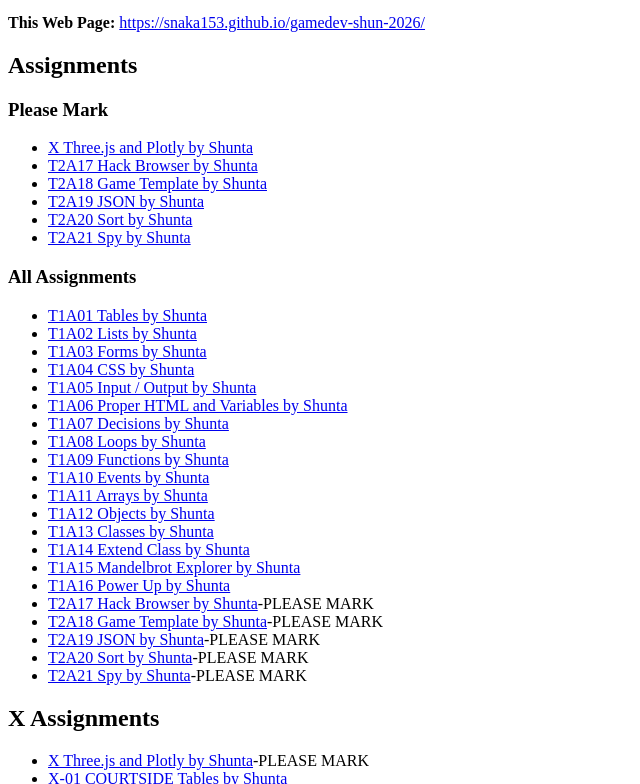
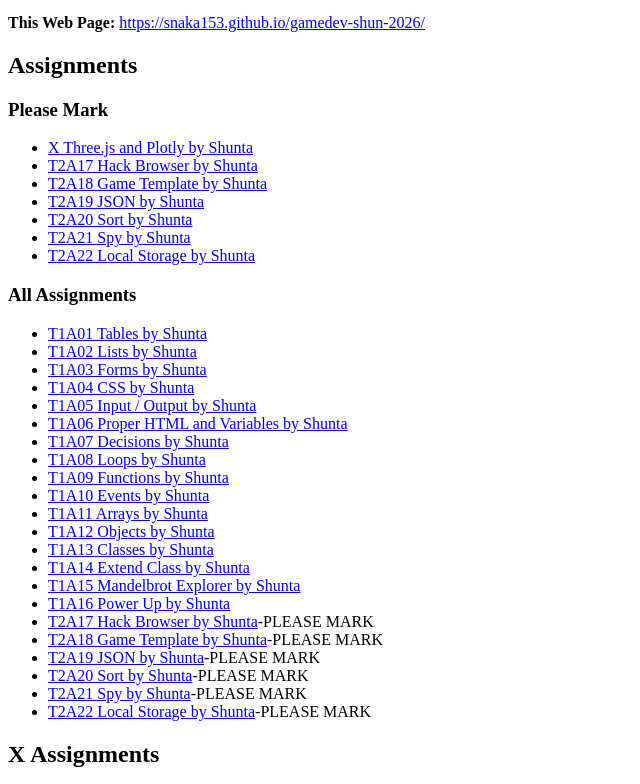
Before and after one commit to SNaka153/gamedev-shun-2026, a plain HTML site: page index.html in a window 1280 px wide. Shown: the part 100-884 px from the top of the page, without its empty margins (0-640 px from the left). Drawn offline with Linux system fonts and the light colour scheme.

Commit message:
Add link for T2A22 Local Storage assignment

```diff
--- a/index.html
+++ b/index.html
@@ -29,6 +29,7 @@
     <li><a href="t2a19-json-shunta.html">T2A19 JSON by Shunta</a></li>
     <li><a href="t2a20-sort-shunta.html">T2A20 Sort by Shunta</a></li>
     <li><a href="t2a21-spy-by-shunta.html">T2A21 Spy by Shunta</a></li>
+    <li><a href="t2a22-local-storage-shunta.html">T2A22 Local Storage by Shunta</a></li>
   </ul>
 
   <h3>All Assignments</h3>
@@ -54,6 +55,7 @@
     <li><a href="t2a19-json-shunta.html">T2A19 JSON by Shunta</a>-PLEASE MARK</li>
     <li><a href="t2a20-sort-shunta.html">T2A20 Sort by Shunta</a>-PLEASE MARK</li>
     <li><a href="t2a21-spy-by-shunta.html">T2A21 Spy by Shunta</a>-PLEASE MARK</li>
+    <li><a href="t2a22-local-storage-shunta.html">T2A22 Local Storage by Shunta</a>-PLEASE MARK</li>
   </ul>
 
   <h2>X Assignments</h2>
```
